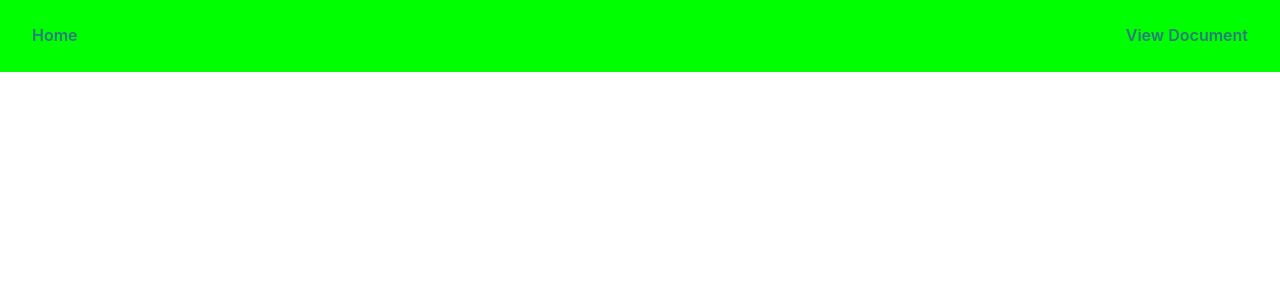
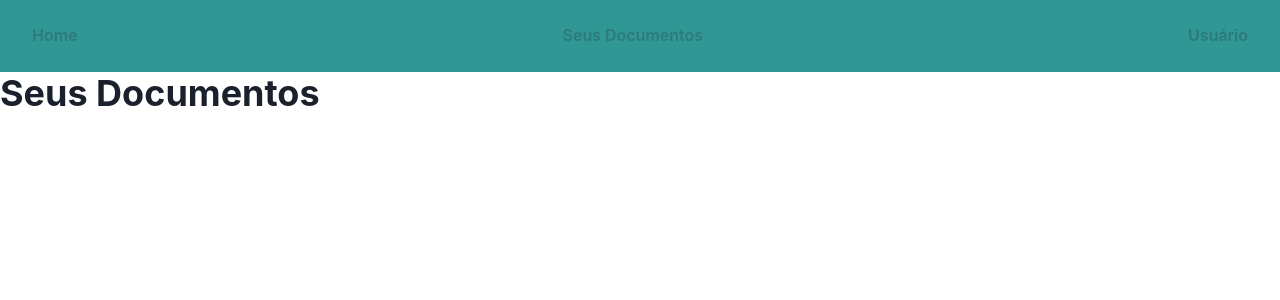
Before and after one commit to GPT-Engineer-App/secure-docs-wallet, a React (Vite) app: page /seus-documentos in a window 1280 px wide. Before the commit this address had no page. Shown: the top 300 px of the page. Built offline with nearby package versions, Linux system fonts and the light colour scheme.

Commit message:
Added new navigation links for "Home", "Seus Documentos", and "Usuário". Created new pages for "Seus Documentos" and "Usuário" and updated the routes in the `App` component.
Prompt: faça uma navbar de home, seus documentos e usuario

```diff
--- a/src/App.jsx
+++ b/src/App.jsx
@@ -1,6 +1,8 @@
 import { Route, BrowserRouter as Router, Routes } from "react-router-dom";
 import Index from "./pages/Index.jsx";
 import ViewDocument from "./pages/ViewDocument.jsx";
+import SeusDocumentos from "./pages/SeusDocumentos.jsx";
+import Usuario from "./pages/Usuario.jsx";
 import Navigation from "./components/Navigation.jsx";
 
 function App() {
@@ -10,6 +12,8 @@ function App() {
       <Routes>
         <Route path="/view/:id" element={<ViewDocument />} />
         <Route exact path="/" element={<Index />} />
+        <Route path="/seus-documentos" element={<SeusDocumentos />} />
+        <Route path="/usuario" element={<Usuario />} />
       </Routes>
     </Router>
   );
--- a/src/components/Navigation.jsx
+++ b/src/components/Navigation.jsx
@@ -1,20 +1,22 @@
-import React from "react";
 import { Link } from "react-router-dom";
 import { Box, Flex, Button } from "@chakra-ui/react";
 
-const Navigation = () => {
+function Navigation() {
   return (
-    <Box bg="brand.600" p={4}>
+    <Box bg="teal.500" p={4}>
       <Flex justify="space-between">
         <Button as={Link} to="/" colorScheme="teal" variant="ghost">
           Home
         </Button>
-        <Button as={Link} to="/view/1" colorScheme="teal" variant="ghost">
-          View Document
+        <Button as={Link} to="/seus-documentos" colorScheme="teal" variant="ghost">
+          Seus Documentos
+        </Button>
+        <Button as={Link} to="/usuario" colorScheme="teal" variant="ghost">
+          Usuário
         </Button>
       </Flex>
     </Box>
   );
-};
+}
 
 export default Navigation;
--- /dev/null
+++ b/src/pages/SeusDocumentos.jsx
@@ -0,0 +1,12 @@
+import React from "react";
+import { Box, Heading } from "@chakra-ui/react";
+
+function SeusDocumentos() {
+  return (
+    <Box>
+      <Heading>Seus Documentos</Heading>
+    </Box>
+  );
+}
+
+export default SeusDocumentos;
--- /dev/null
+++ b/src/pages/Usuario.jsx
@@ -0,0 +1,12 @@
+import React from "react";
+import { Box, Heading } from "@chakra-ui/react";
+
+function Usuario() {
+  return (
+    <Box>
+      <Heading>Usuário</Heading>
+    </Box>
+  );
+}
+
+export default Usuario;
```
